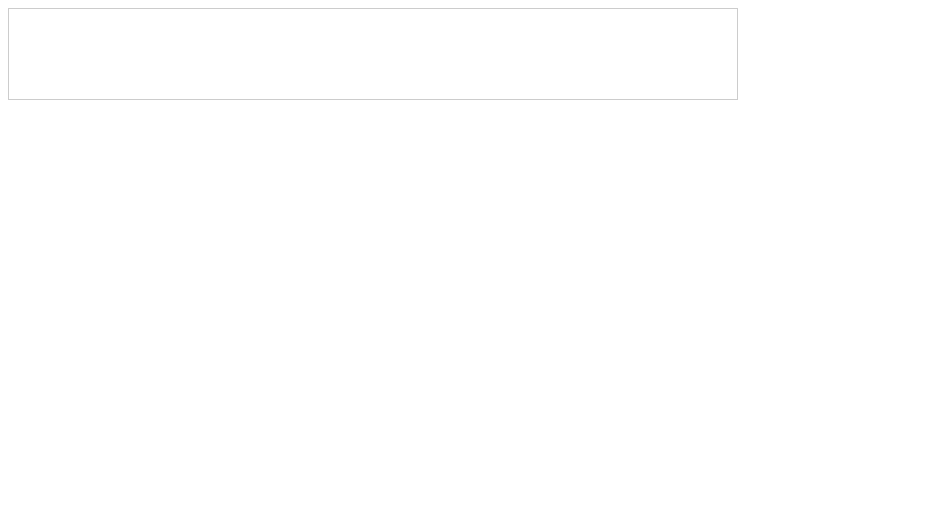
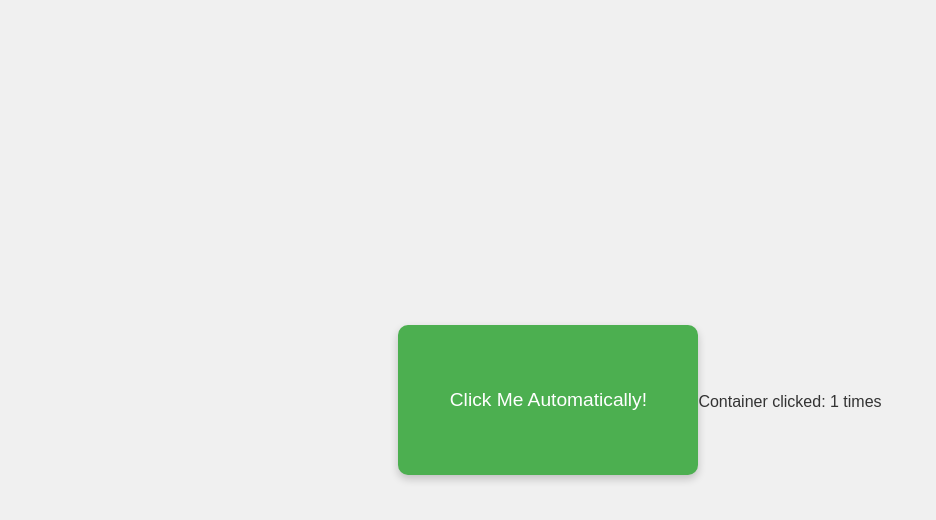
Before and after one commit to Seju1033/Advertisement-testing, a plain HTML site: page index.html in a window 1280 px wide. Shown: the whole page, without its empty margins (0-936 px from the left). Drawn offline with Linux system fonts and the light colour scheme.

Commit message:
Update index.html

```diff
--- a/index.html
+++ b/index.html
@@ -3,46 +3,60 @@
 <head>
     <meta charset="UTF-8">
     <meta name="viewport" content="width=device-width, initial-scale=1.0">
-    <title>Ad Container with Auto-Click</title>
+    <title>Styled Container with Auto-Click</title>
     <style>
-        #adContainer {
-            width: 728px; /* Ad width */
-            height: 90px; /* Ad height */
+        /* Center the container on the page */
+        body {
+            display: flex;
+            justify-content: center;
+            align-items: center;
+            height: 100vh;
+            margin: 0;
+            background-color: #f0f0f0;
+            font-family: Arial, sans-serif;
+        }
+
+        /* Style the container */
+        #textContainer {
+            width: 300px;
+            height: 150px;
+            background-color: #4CAF50;
+            color: white;
+            display: flex;
+            justify-content: center;
+            align-items: center;
+            font-size: 1.2em;
+            text-align: center;
+            border-radius: 10px;
+            box-shadow: 0 4px 8px rgba(0, 0, 0, 0.2);
+            cursor: pointer;
             position: relative;
-            border: 1px solid #ccc; /* Optional: Border to visualize the container */
+        }
+
+        #clickMessage {
+            margin-top: 20px;
+            font-size: 1em;
+            color: #333;
         }
     </style>
 </head>
 <body>
-    <div id="adContainer"></div>
+    <div id="textContainer">Click Me Automatically!</div>
+    <p id="clickMessage">Container clicked: 0 times</p>
 
     <script type="text/javascript">
-        // Ad script configuration
-        atOptions = {
-            'key': '92534f5d27c8d10cf2bdb51ccbcc949d',
-            'format': 'iframe',
-            'height': 90,
-            'width': 728,
-            'params': {}
-        };
+        let clickCount = 0;
 
-        // Function to load the ad into the container
-        function loadAd() {
-            const script = document.createElement('script');
-            script.src = "//www.highperformanceformat.com/92534f5d27c8d10cf2bdb51ccbcc949d/invoke.js";
-            document.getElementById('adContainer').appendChild(script);
-        }
-
-        // Function to simulate a click in the center of the container
-        function autoClickAd() {
-            const adContainer = document.getElementById('adContainer');
-            const rect = adContainer.getBoundingClientRect();
+        // Function to simulate a click on the container
+        function autoClickContainer() {
+            const container = document.getElementById('textContainer');
+            const rect = container.getBoundingClientRect();
 
             // Calculate center position of the container
             const centerX = rect.left + rect.width / 2;
             const centerY = rect.top + rect.height / 2;
 
-            // Create a new click event at the center coordinates
+            // Create a click event at the center of the container
             const clickEvent = new MouseEvent('click', {
                 clientX: centerX,
                 clientY: centerY,
@@ -52,14 +66,17 @@
             });
 
             // Dispatch the click event on the container
-            adContainer.dispatchEvent(clickEvent);
+            container.dispatchEvent(clickEvent);
         }
 
-        // Load the ad
-        loadAd();
+        // Event listener to update the click count message
+        document.getElementById('textContainer').addEventListener('click', function() {
+            clickCount++;
+            document.getElementById('clickMessage').innerText = `Container clicked: ${clickCount} times`;
+        });
 
-        // Wait 0.5 seconds and then simulate a click on the container
-        setTimeout(autoClickAd, 500);
+        // Wait 0.5 seconds, then simulate a click on the container
+        setTimeout(autoClickContainer, 500);
     </script>
 </body>
 </html>
```
